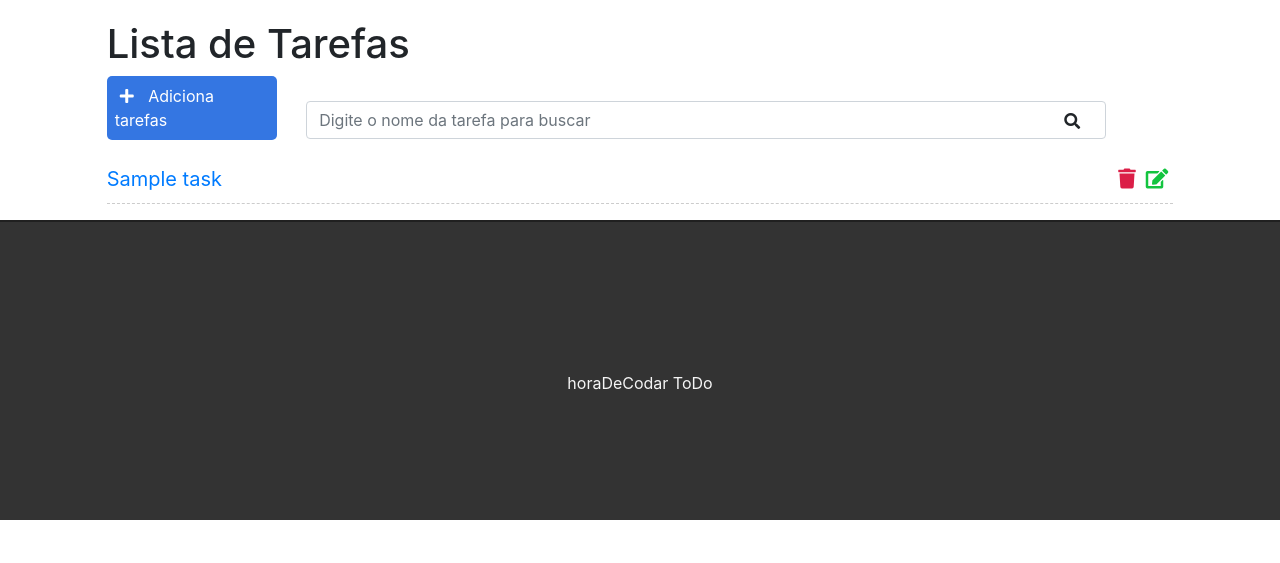
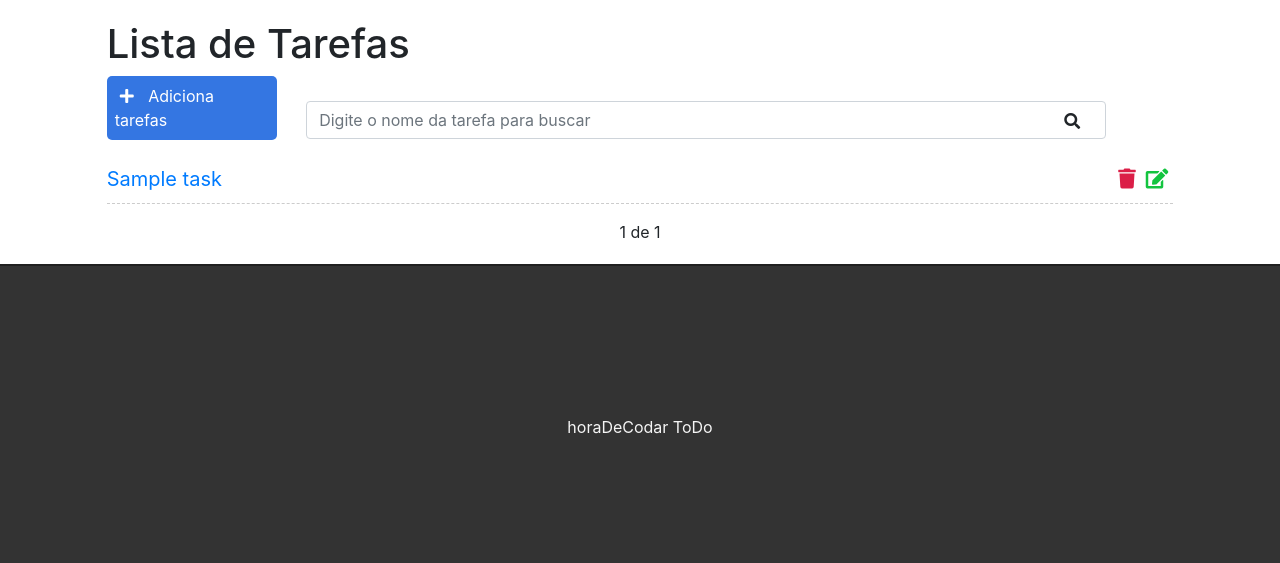
Before and after one commit to Rafael-Rufino/Projeto-ToDo, a Django app: template todo/tasks/templates/tasks/list.html in a window 1280 px wide. Shown: the part 57-620 px from the top of the page. Run offline with Django 3.2, Linux system fonts and the light colour scheme; the template is opened without the code that fills it: most values are stand-ins (such as "Sample title", 1, 10 or a date in 2020); some libraries are stand-ins or nearby versions.

Commit message:
terminado o CRUD completo, adicionei paginação  na pagina inicial

```diff
--- a/todo/tasks/static/css/styles.css
+++ b/todo/tasks/static/css/styles.css
@@ -121,7 +121,7 @@ footer p{
     position: relative;
 }
 
-/* Messages*/
+/* Messagegem*/
 
 ul.messages{
     padding:0;
@@ -134,6 +134,26 @@ ul.messages li{
 }
 
 .alert-info {
-    color: red;
-    background-color: darksalmon;
+    color: black;
+    background-color: rgb(159, 192, 214);
 }
+
+/*Paginação*/
+
+
+.pagination{
+    margin-bottom:20px;
+
+}
+/*centralizar icones*/
+.step-links{
+    position:relative;
+    margin-left: auto;
+    margin-right: auto;
+}
+
+.step-links .current{
+    margin-left: 5px;
+    margin-right: 5px;
+
+}
--- a/todo/tasks/static/js/script.js
+++ b/todo/tasks/static/js/script.js
@@ -1 +1,16 @@
-console.log("Funcionado pefeitamente")
+// criando uma função em jquery para monstar uma alerta ao usuairo antes de apapar a tarefa
+
+$(document).ready(function(){
+    var deleteBtn = $('.delete-btn');
+
+    $(deleteBtn).on('click', function(e){
+        e.preventDefault();
+        var delLink = $(this).attr('href');
+        var result = confirm('Quer deletar esta tarefa?');
+
+        // se o usuario digitar ok a tarefa é apagada
+        if(result){
+            window.location.href = delLink;
+        }
+    });
+});
--- a/todo/tasks/templates/base.html
+++ b/todo/tasks/templates/base.html
@@ -48,6 +48,6 @@
     integrity="sha256-BJeo0qm959uMBGb65z40ejJYGSgR7REI4+CW1fNKwOg="
     crossorigin="anonymous"></script>
     <script src="https://stackpath.bootstrapcdn.com/bootstrap/4.3.1/js/bootstrap.bundle.min.js" integrity="sha384-xrRywqdh3PHs8keKZN+8zzc5TX0GRTLCcmivcbNJWm2rs5C8PRhcEn3czEjhAO9o" crossorigin="anonymous"></script>
-    <script src="{% static 'js/scripts.js' %}"></script>
+    <script src="{% static 'js/script.js' %}"></script>
 </body>
 </html>
--- a/todo/tasks/templates/tasks/list.html
+++ b/todo/tasks/templates/tasks/list.html
@@ -46,11 +46,31 @@
                     <span> <i class="fas fa-edit"></i></span>
                 </a>
                 <!--Botão deletar-->
-                <a href="delete/{{task.id}}">
+                <a href="delete/{{task.id}}" class="delete-btn">
                     <span> <i class="fas fa-trash"></i></span>
                 </a>
             </li>
             {% endfor %}
         </ul>
+          <!--Adiconar os butão de paginação no layord-->
+        <div class="pagination">
+            <span class="step-links">
+                <!--Criando um IF pra verificar qual pagina esta-->
+                {% if tasks.has_previous %}
+                    <a href="?page={{tasks.previous_page_number}}"><i class = "fas fa-arrow-left"></i></a>
+                {% endif %}
+
+                <!--Mostrar em qual pagina esta na lista -->
+                <span class="current">
+                    {{ tasks.number}} de {{tasks.paginator.num_pages}} <!-- 1 de 3-->
+                </span>
+
+                <!--Criando um IF pra verificar qual pagina esta a manda pra proxima-->
+                {% if tasks.has_next %}
+                    <a href="?page={{tasks.next_page_number}}"><i class = "fas fa-arrow-right"></i></a>
+                {% endif %}
+             </span>
+        </div>
+
     </div>
 {% endblock %}
```
Also changed, not shown: todo/tasks/views.py (+16 -2 lines).
